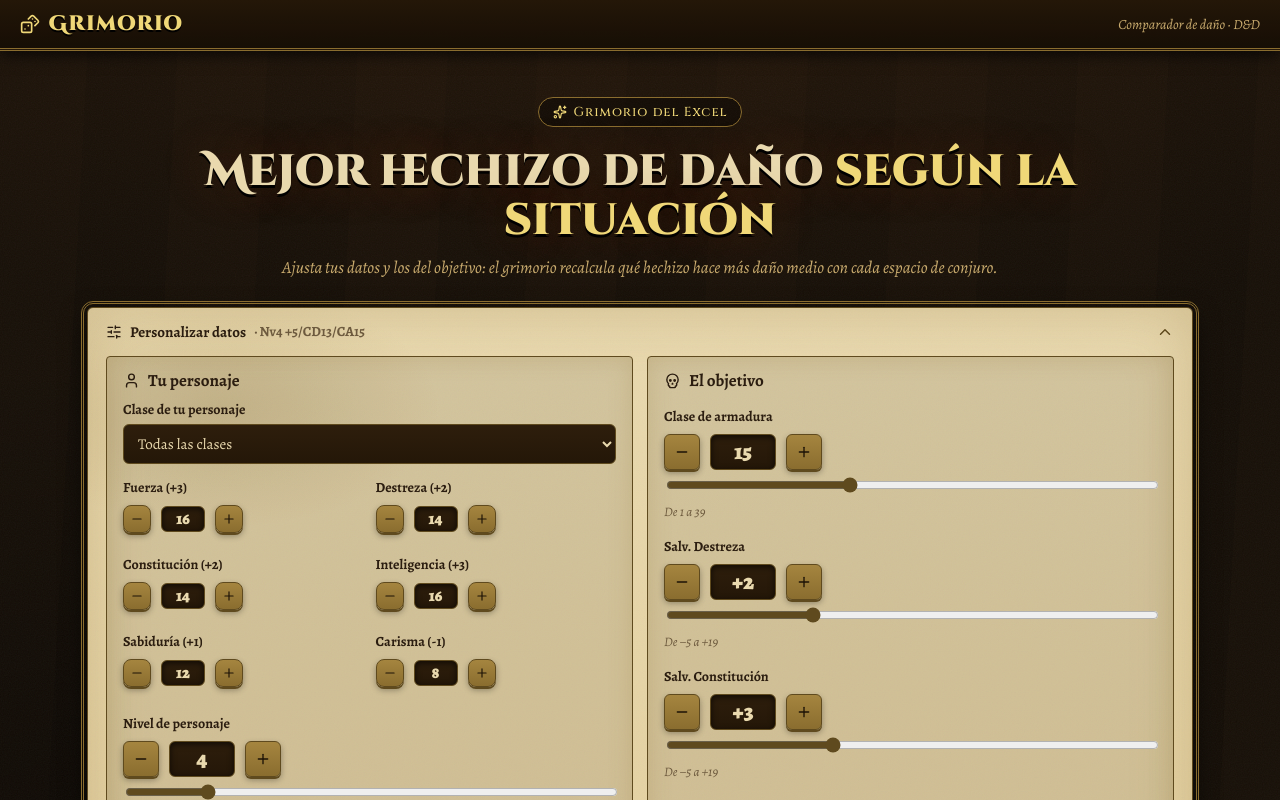
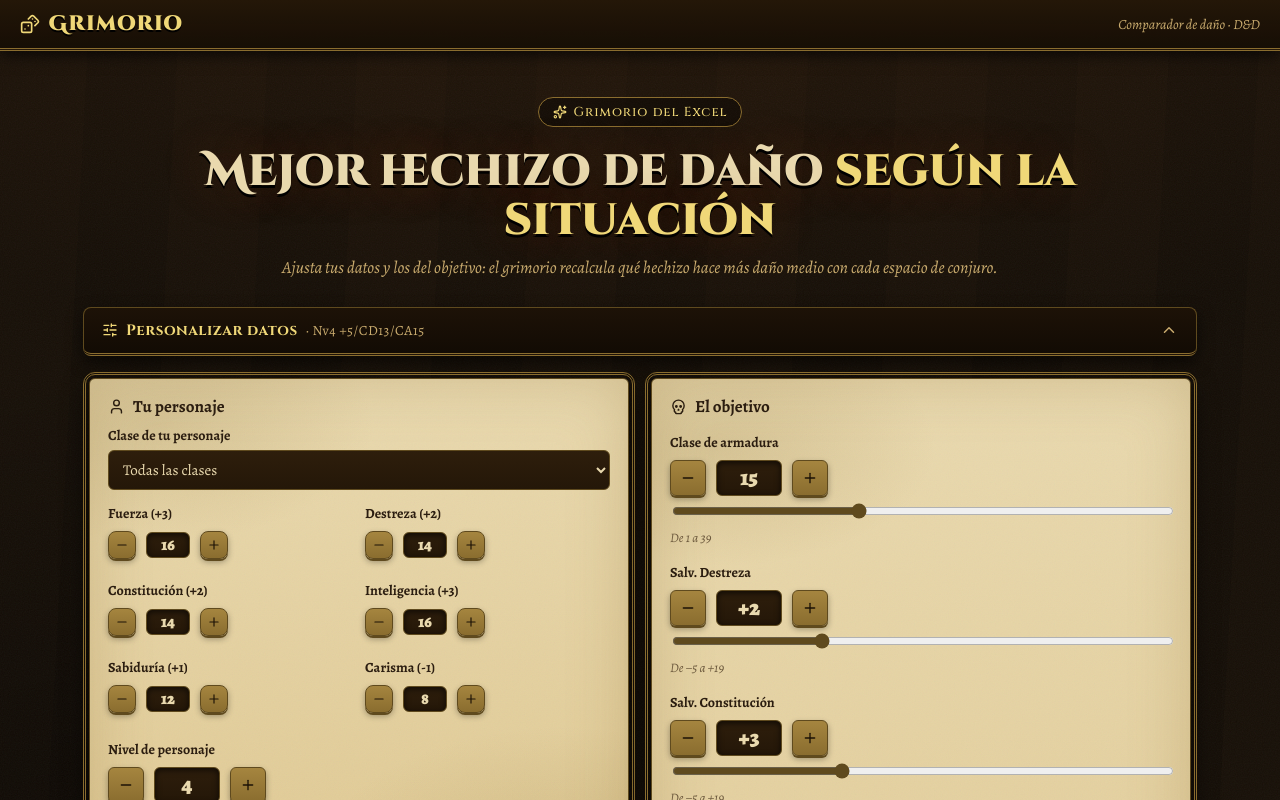
Before and after one commit to Seilsc/grimorio-dnd, a React (Vite) app: page / in a window 1280 px wide. Shown: the top 800 px of the page. Built offline with nearby package versions, Linux system fonts and the light colour scheme.

Commit message:
Datos en pergaminos propios sin huecos

```diff
--- a/src/components/InputPanel.jsx
+++ b/src/components/InputPanel.jsx
@@ -27,7 +27,7 @@ export default function InputPanel({ stats, setStats, clase, setClase }) {
   const carac = caracLanzDe(stats).toUpperCase();
 
   return (
-    <section className="card inputs-card" id="datos">
+    <section className="inputs-wrap" id="datos">
       <button className="inputs-toggle" onClick={() => setOpen((o) => !o)} aria-expanded={open}>
         <span className="inputs-summary">
           <SlidersHorizontal size={16} /> Personalizar datos
--- a/src/index.css
+++ b/src/index.css
@@ -187,18 +187,22 @@ code {
 .badge.dmg { border-color: var(--c, var(--bronze)); color: var(--c, var(--gold-soft)); }
 .badge.lvl { border-color: var(--bronze); color: var(--gold-soft); }
 
-/* DATOS: pergamino plegable */
-.inputs-card { margin-top: 18px; padding: 0; overflow: hidden; }
+/* DATOS: barra plegable + grupos en pergaminos propios (sin huecos) */
+.inputs-wrap { margin-top: 18px; }
 .inputs-toggle {
   width: 100%; display: flex; justify-content: space-between; align-items: center; gap: 10px;
-  background: transparent; border: none; color: var(--ink);
-  padding: 14px 18px; cursor: pointer; font-size: 15px; font-weight: 700;
-  font-family: 'Alegreya', serif;
+  background: linear-gradient(180deg, #1d1207, #120b04);
+  border: 1px solid var(--bronze-dark); border-bottom: 3px double var(--bronze);
+  border-radius: 8px; color: var(--gold-soft);
+  padding: 12px 18px; cursor: pointer; font-size: 15px; font-weight: 700;
+  font-family: 'Cinzel', serif; letter-spacing: 0.5px;
+  box-shadow: 0 6px 16px #00000088;
 }
-.inputs-summary { display: inline-flex; align-items: center; gap: 8px; color: var(--ink); }
-.chev { transition: transform 0.2s; color: var(--bronze-dark); }
+.inputs-summary { display: inline-flex; align-items: center; gap: 8px; color: var(--gold-soft); }
+.inputs-summary .muted { color: var(--parch-deep); font-family: 'Alegreya', serif; font-weight: 400; }
+.chev { transition: transform 0.2s; color: var(--parch-deep); }
 .chev.up { transform: rotate(180deg); }
-.inputs-grid { display: grid; grid-template-columns: 1fr 1fr; gap: 14px; padding: 0 18px 18px; align-items: start; }
+.inputs-grid { display: grid; grid-template-columns: 1fr 1fr; gap: 14px; padding: 14px 2px 0; align-items: start; }
 @media (max-width: 800px) { .inputs-grid { grid-template-columns: 1fr; } }
 .inputs-group.res-group { grid-column: 1 / -1; }
 .res-cols { display: grid; grid-template-columns: 1fr 1fr; gap: 0 26px; }
@@ -210,9 +214,19 @@ code {
 .stepper.compact .step-btn { width: 28px; height: 28px; border-radius: 8px; }
 .stepper.compact .step-value { min-width: 44px; font-size: 16px; padding: 1px 8px; }
 .inputs-group {
-  background: #00000018; border: 1px solid var(--bronze-dark);
-  border-radius: 4px; padding: 12px 16px 14px;
-  box-shadow: inset 0 0 24px #8a6d2f33;
+  background:
+    var(--grain),
+    radial-gradient(220px 120px at 12% 8%, #8a6d2f33, transparent),
+    radial-gradient(260px 160px at 88% 92%, #8a6d2f2e, transparent),
+    linear-gradient(180deg, var(--parch), var(--parch2));
+  color: var(--ink);
+  border: 1px solid var(--bronze-dark);
+  outline: 3px double var(--bronze);
+  outline-offset: 3px;
+  border-radius: var(--radius);
+  padding: 16px 18px 18px;
+  margin: 8px 4px;
+  box-shadow: inset 0 0 60px #8a6d2f44, 0 10px 26px #000000aa;
 }
 .inputs-group h2 { display: flex; gap: 8px; align-items: center; font-size: 17px; margin: 0 0 2px; color: var(--ink); text-shadow: none; }
 
```
